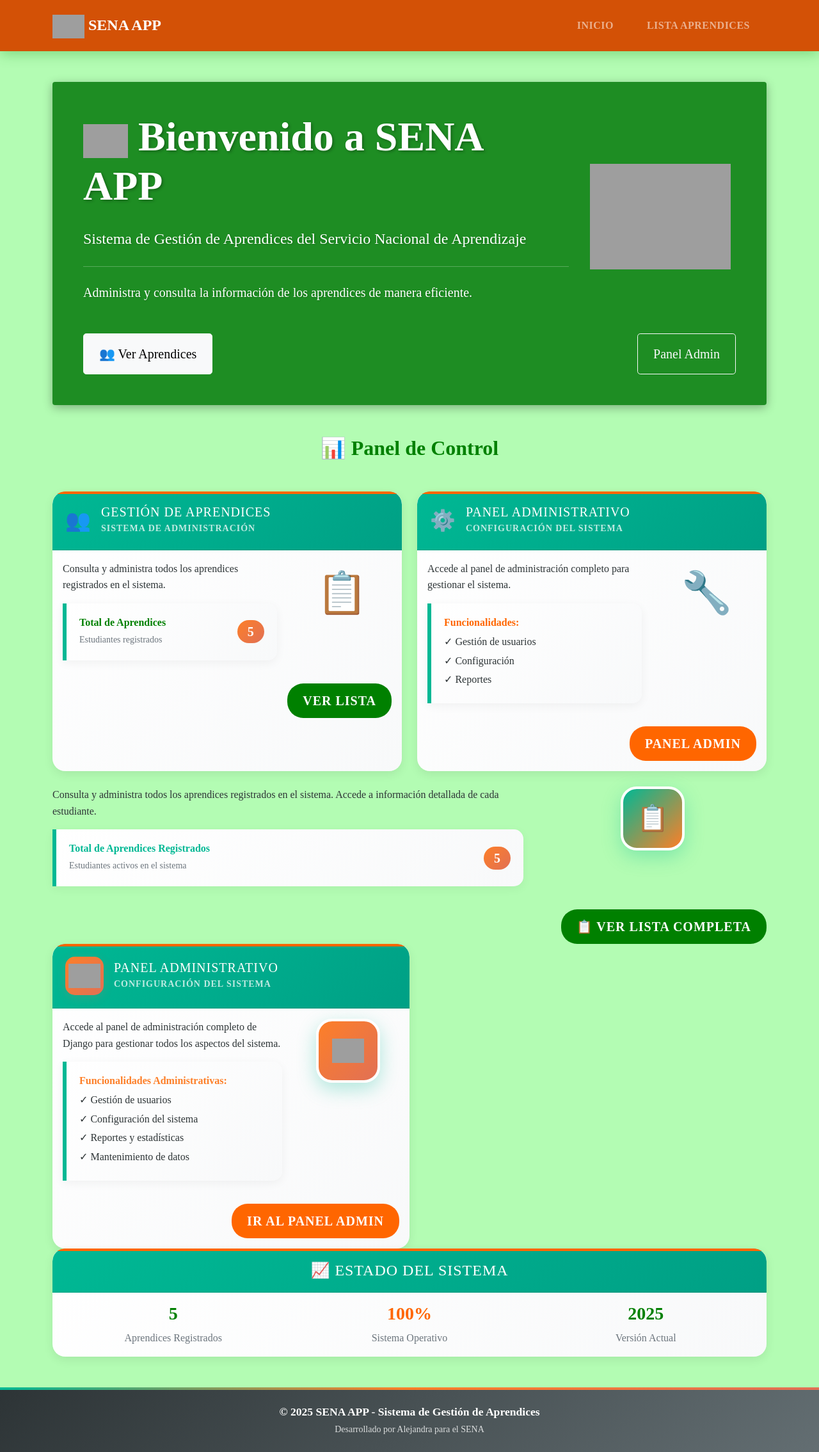
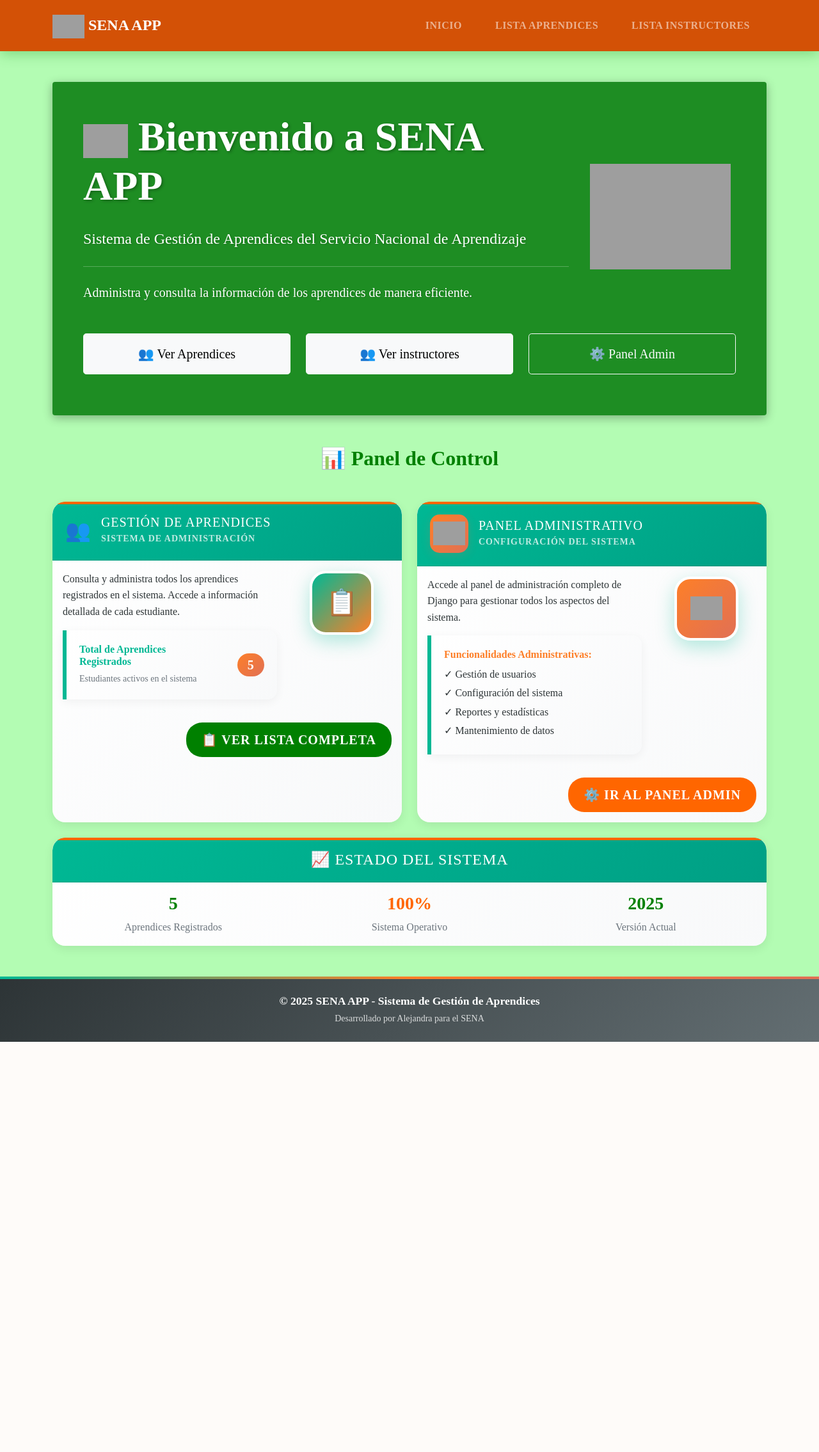
Before and after one commit to aleja898/Proyectos_SENA_APP, a Django app: page / in a window 1280 px wide. Shown: the whole page at 64% size. After the commit the page ends 1628 px from the top, so only its background shows below. Run offline with Django 5.2, Linux system fonts and the light colour scheme; data comes from the database, SQL or seed files in the repository; grey boxes are pictures that could not be loaded.

Commit message:
Ajustamos el  inicio con la lista de instructores

```diff
--- a/SENA_APP/aprendices/Templates/base.html
+++ b/SENA_APP/aprendices/Templates/base.html
@@ -428,6 +428,9 @@
                     <li class="nav-item">
                         <a class="nav-link" href="{% url 'aprendices:lista_aprendices' %}"> Lista Aprendices</a>
                     </li>
+                    <li class="nav-item">
+                        <a class="nav-link" href="{% url 'instructores:lista_instructores' %}"> Lista instructores</a>
+                    </li>
                 </ul>
             </div>
         </div>
--- a/SENA_APP/aprendices/Templates/inicio.html
+++ b/SENA_APP/aprendices/Templates/inicio.html
@@ -27,16 +27,28 @@
                     </div>
                 </div>
             </div>
+            <!-- Botones en la misma línea -->
             <div class="row mt-4">
-                <div class="col-md-6">
-                    <a class="btn btn-light btn-lg px-4 py-3 me-3" href="{% url 'aprendices:lista_aprendices' %}" role="button">
-                        👥 Ver Aprendices
-                    </a>
+                <div class="col-md-4 mb-3">
+                    <div class="d-grid">
+                        <a class="btn btn-light btn-lg px-4 py-3" href="{% url 'aprendices:lista_aprendices' %}" role="button">
+                            👥 Ver Aprendices
+                        </a>
+                    </div>
                 </div>
-                <div class="col-md-6 text-md-end">
-                    <a class="btn btn-outline-light btn-lg px-4 py-3" href="/admin/" role="button">
-                        Panel Admin
-                    </a>
+                <div class="col-md-4 mb-3">
+                    <div class="d-grid">
+                        <a class="btn btn-light btn-lg px-4 py-3" href="{% url 'instructores:lista_instructores' %}" role="button">
+                            👥 Ver instructores
+                        </a>
+                    </div>
+                </div>
+                <div class="col-md-4 mb-3">
+                    <div class="d-grid">
+                        <a class="btn btn-outline-light btn-lg px-4 py-3" href="/admin/" role="button">
+                            ⚙️ Panel Admin
+                        </a>
+                    </div>
                 </div>
             </div>
         </div>
@@ -65,72 +77,6 @@
             </div>
             <div class="card-body">
                 <div class="row">
-                    <div class="col-md-8">
-                        <p class="card-text fs-6 mb-3">
-                            Consulta y administra todos los aprendices registrados en el sistema.
-                        </p>
-                        <div class="info-item">
-                            <div class="row align-items-center">
-                                <div class="col-8">
-                                    <h6 class="mb-1 fw-bold" style="color: #008000;">Total de Aprendices</h6>
-                                    <small class="text-muted">Estudiantes registrados</small>
-                                </div>
-                                <div class="col-4 text-end">
-                                    <span class="badge badge-sena fs-5 px-3 py-2">{{ total_aprendices }}</span>
-                                </div>
-                            </div>
-                        </div>
-                    </div>
-                    <div class="col-md-4 text-center">
-                        <div style="font-size: 4rem;">📋</div>
-                    </div>
-                </div>
-                <div class="d-grid gap-2 d-md-flex justify-content-md-end mt-3">
-                    <a href="{% url 'aprendices:lista_aprendices' %}" class="btn btn-success btn-lg px-4">
-                        Ver Lista
-                    </a>
-                </div>
-            </div>
-        </div>
-    </div>
-
-    <div class="col-lg-6">
-        <div class="card h-100">
-            <div class="card-header d-flex align-items-center">
-                <span style="font-size: 2rem; margin-right: 15px;">⚙️</span>
-                <div>
-                    <h5 class="mb-0">Panel Administrativo</h5>
-                    <small class="opacity-75">Configuración del sistema</small>
-                </div>
-            </div>
-            <div class="card-body">
-                <div class="row">
-                    <div class="col-md-8">
-                        <p class="card-text fs-6 mb-3">
-                            Accede al panel de administración completo para gestionar el sistema.
-                        </p>
-                        <div class="info-item">
-                            <h6 class="mb-2 fw-bold" style="color: #ff6600;">Funcionalidades:</h6>
-                            <ul class="list-unstyled mb-0">
-                                <li class="mb-1">✓ Gestión de usuarios</li>
-                                <li class="mb-1">✓ Configuración</li>
-                                <li class="mb-1">✓ Reportes</li>
-                            </ul>
-                        </div>
-                    </div>
-                    <div class="col-md-4 text-center">
-                        <div style="font-size: 4rem;">🔧</div>
-                    </div>
-                </div>
-                <div class="d-grid gap-2 d-md-flex justify-content-md-end mt-3">
-                    <a href="/admin/" class="btn btn-primary btn-lg px-4">
-                        Panel Admin
-                    </a>
-                </div>
-            </div>
-        </div>
-    </div>
-</div><div class="row">
                     <div class="col-md-8">
                         <p class="card-text fs-6 mb-3">
                             Consulta y administra todos los aprendices registrados en el sistema.
@@ -199,7 +145,7 @@
                 </div>
                 <div class="d-grid gap-2 d-md-flex justify-content-md-end mt-3">
                     <a href="/admin/" class="btn btn-primary btn-lg px-4">
-                        Ir al Panel Admin
+                        ⚙️ Ir al Panel Admin
                     </a>
                 </div>
             </div>
```
